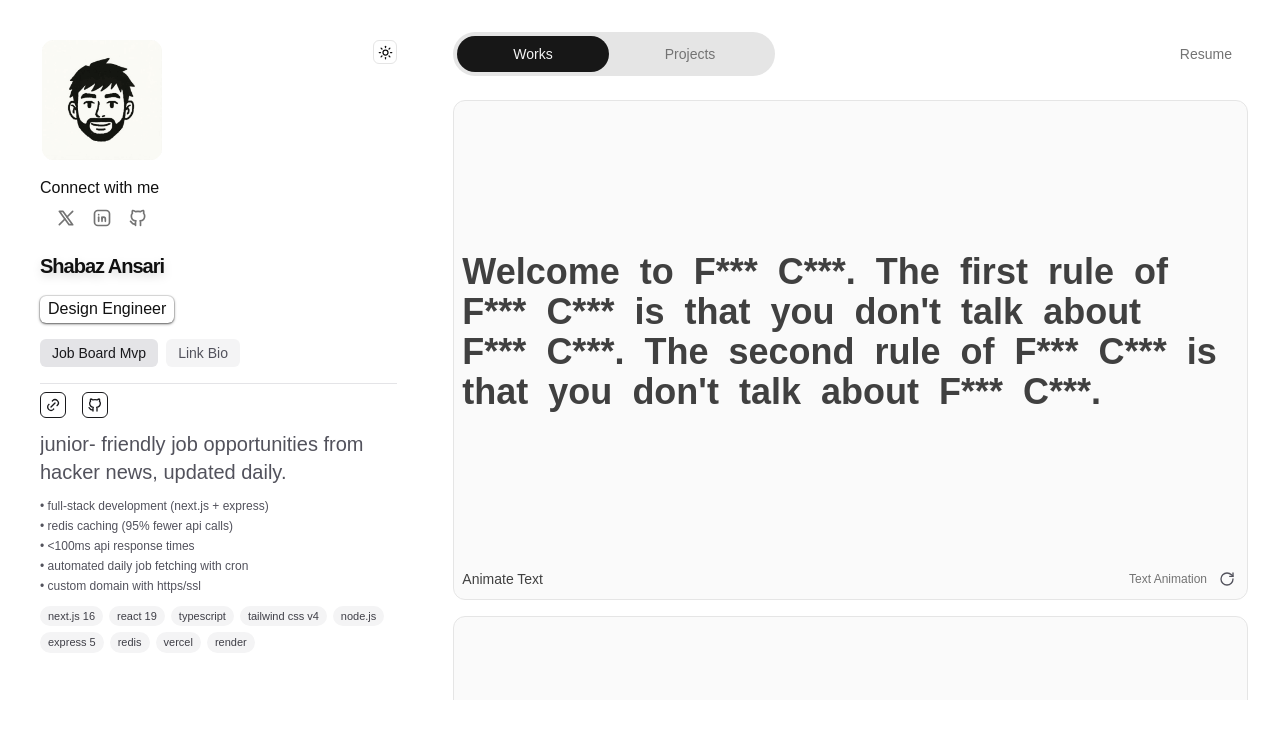
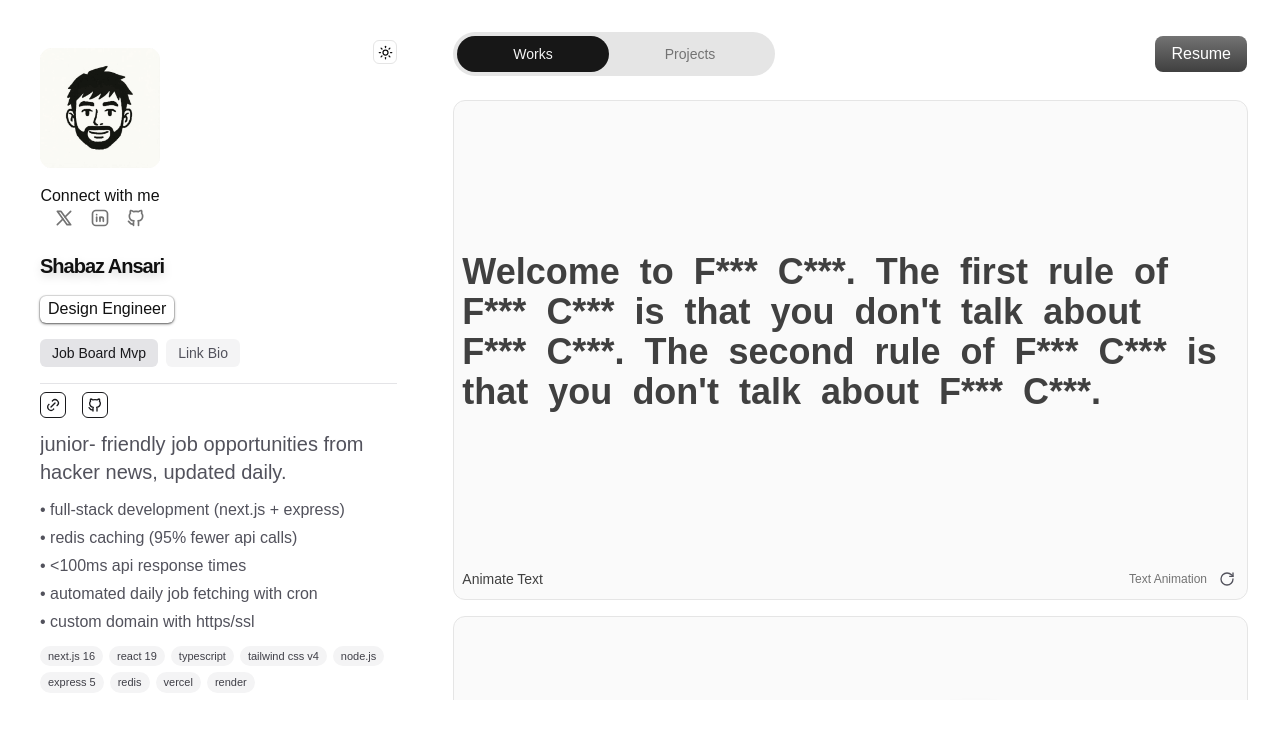
Before and after one commit to Kise07/Minimal-Portfolio, a Next.js app: page / in a window 1280 px wide. Shown: the top 738 px of the page. Built offline with nearby package versions, Linux system fonts and the light colour scheme.

Commit message:
chore: little changes!
- Check the diff for all.

```diff
--- a/src/components/ui/profile.tsx
+++ b/src/components/ui/profile.tsx
@@ -17,7 +17,7 @@ export const Profile = ({ className }: { className?: string }) => {
       )}
     >
       <div className="flex w-full items-start justify-between">
-        <div className="flex flex-col items-center gap-4">
+        <div className="my-2 flex flex-col items-center gap-4">
           <Image
             src="/ava.png"
             alt="avatar"
--- a/src/components/ui/work-card.tsx
+++ b/src/components/ui/work-card.tsx
@@ -7,12 +7,11 @@ import {
   CardsGrid,
   DotPatterns,
   ExpendedButtons,
-  FirstSkeletonOne,
   FirstSkeletonTwo,
   HoverExit,
   InfiniteSliderVertical,
   LayoutCards,
-  MagneticButton,
+  MagneticButtonDemo,
   MovingAvatar,
   NavbarLayout,
   SecondSkeletonOne,
@@ -66,17 +65,12 @@ export const WORKS = [
   { name: "Animate Text", category: "Text Animation", component: AnimateText },
   {
     name: "Web UI-1",
-    category: "Cards Designs",
-    component: FirstSkeletonOne,
-  },
-  {
-    name: "Web UI-2",
     category: "Card Hover Effect",
     component: FirstSkeletonTwo,
   },
   {
-    name: "Web UI-3",
-    category: "Card Hover Effect",
+    name: "Web UI-2",
+    category: "Card Auto Effect",
     component: SecondSkeletonOne,
   },
   {
@@ -107,7 +101,7 @@ export const WORKS = [
   {
     name: "Magnetic Button",
     category: "Cursor Interaction",
-    component: MagneticButton,
+    component: MagneticButtonDemo,
   },
   {
     name: "Text Loop",
@@ -142,7 +136,6 @@ export const WORKS = [
     component: MovingAvatar,
   },
   { name: "Cards Grid", category: "Layout Animation", component: CardsGrid },
-  { name: "Layout Cards", category: "Shared Layout", component: LayoutCards },
   {
     name: "Expanded Buttons",
     category: "Toggle Animation",
--- a/src/components/ui/work.tsx
+++ b/src/components/ui/work.tsx
@@ -6,6 +6,7 @@ import { motion } from "motion/react";
 
 import { cn } from "@/lib/utils";
 
+import { MagneticButton } from "../work";
 import { TransitionPanel } from "../work/minimal/transition-panel";
 import { ProjectCard, PROJECTS } from "./project-card";
 import { ResumeViewer } from "./resume-viewer";
@@ -33,7 +34,7 @@ export const Works = ({ className }: { className?: string }) => {
               }}
               onMouseEnter={() => setHoveredTab(index)}
               onMouseLeave={() => setHoveredTab(null)}
-              className="relative z-20 px-4 py-2 text-sm font-medium"
+              className="relative z-20 rounded-full px-4 py-2 text-sm font-medium"
             >
               {(hoveredTab === index || activeTab === index) && (
                 <motion.div
@@ -45,7 +46,7 @@ export const Works = ({ className }: { className?: string }) => {
               )}
               <span
                 className={cn(
-                  "relative z-20 px-10 py-20 transition-colors duration-200",
+                  "relative z-20 px-10 transition-colors duration-200",
                   activeTab === index && !showResume
                     ? "text-sm font-medium text-neutral-100 dark:text-neutral-900"
                     : "text-sm font-medium text-neutral-500 dark:text-neutral-400"
@@ -58,17 +59,13 @@ export const Works = ({ className }: { className?: string }) => {
         </div>
 
         {/* Resume button */}
-        <button
+        <MagneticButton
           onClick={() => setShowResume(true)}
-          className={cn(
-            "rounded-full px-4 py-2 text-sm font-medium transition-colors",
-            showResume
-              ? "bg-neutral-900 text-neutral-100 dark:bg-neutral-100 dark:text-neutral-900"
-              : "text-neutral-500 hover:bg-neutral-200 hover:text-neutral-900 dark:text-neutral-400 dark:hover:bg-neutral-800 dark:hover:text-neutral-100"
-          )}
+          active={showResume}
+          className="px-4 py-1.5"
         >
           Resume
-        </button>
+        </MagneticButton>
       </div>
 
       {/* Content */}
--- a/src/components/work/index.ts
+++ b/src/components/work/index.ts
@@ -17,7 +17,6 @@ export { StackCards } from "./arc/arc-stack-cards";
 // layouts components
 export { CardsGrid } from "./layouts/cards-grid-layout";
 export { ExpendedButtons } from "./layouts/expanded-btn";
-export { LayoutCards } from "./layouts/layout-cards";
 export { NavbarLayout } from "./layouts/layout-nav";
 export { MovingAvatar } from "./layouts/moving-avatar";
 export { NavSmooth } from "./layouts/nav-smooth";
@@ -26,20 +25,19 @@ export { NavSmooth } from "./layouts/nav-smooth";
 export { DotPatterns } from "./minimal/dot-patterns";
 export { HoverWave as HoverWaveStyle } from "./minimal/hover-wave";
 export { InfiniteSliderVertical } from "./minimal/infinite-slider";
-export { MagneticButton } from "./minimal/magnetic-button";
+export { MagneticButton, MagneticButtonDemo } from "./minimal/magnetic-button";
 export { default as StackedItemsStyle } from "./minimal/stacked-hover-items";
 export { TextLoopBasic } from "./minimal/text-loop";
 export { TabsTransitionPanel } from "./minimal/transition-panel";
 
 // react-animations
 export { ButtonEffect } from "./react-animations/button-effect";
+export { SkewedButton } from "./react-animations/skewed-button";
 export { SkewedButtonSecond } from "./react-animations/skewed-button-types";
-export { SkewedButton } from "./react-animations/skewed-button";
 export { TransitionExploration } from "./react-animations/transition-exploration";
 
 // animated layouts
 // first
-export { FirstSkeletonOne } from "./features/skeleton-1/first";
 export { FirstSkeletonTwo } from "./features/skeleton-1/second";
 
 // second
--- a/src/components/work/layouts/layout-nav.tsx
+++ b/src/components/work/layouts/layout-nav.tsx
@@ -35,7 +35,7 @@ export const NavbarLayout = () => {
             key={item.href}
             type="button"
             onClick={() => setIsActive(item.href)}
-            className="relative rounded-full px-4 py-2 text-sm font-medium text-neutral-700 transition-colors duration-200 hover:text-neutral-400 dark:text-neutral-400 hover:dark:text-neutral-100"
+            className="relative rounded-full px-4 py-2 text-sm font-medium text-neutral-500 transition-colors duration-200 hover:text-neutral-900 dark:text-neutral-400 dark:hover:text-neutral-100"
           >
             {isActive === item.href ? <span /> : null}
             <span className="relative z-20">{item.title}</span>
--- a/src/components/work/minimal/links.tsx
+++ b/src/components/work/minimal/links.tsx
@@ -6,22 +6,18 @@ import {
   IconBrandX,
 } from "@tabler/icons-react";
 
-import { Dots } from "./dot-patterns";
-
 export const UsersLinks = () => {
   return (
-    <Dots className="px-4 py-2">
     <div className="flex items-center justify-center gap-4">
       <Link href="https://x.com/sebas_azmi07">
-          <IconBrandX className="size-5 text-neutral-500 hover:text-neutral-900" />
+        <IconBrandX className="size-5 text-neutral-500 hover:text-neutral-900 dark:text-neutral-400 dark:hover:text-neutral-100" />
       </Link>
       <Link href="https://linkedin.com/in/kise07">
-          <IconBrandLinkedin className="size-5 text-neutral-500 hover:text-neutral-900" />
+        <IconBrandLinkedin className="size-5 text-neutral-500 hover:text-neutral-900 dark:text-neutral-400 dark:hover:text-neutral-100" />
       </Link>
       <Link href="https://github.com/kise07">
-          <IconBrandGithub className="size-5 text-neutral-500 hover:text-neutral-900" />
+        <IconBrandGithub className="size-5 text-neutral-500 hover:text-neutral-900 dark:text-neutral-400 dark:hover:text-neutral-100" />
       </Link>
     </div>
-    </Dots>
   );
 };
--- a/src/components/work/minimal/magnetic-button.tsx
+++ b/src/components/work/minimal/magnetic-button.tsx
@@ -4,10 +4,30 @@ import { type MouseEvent, useRef, useState } from "react";
 
 import { motion } from "motion/react";
 
+import { cn } from "@/lib/utils";
+
 const STRENGTH = 1;
 const MAX_DISTANCE = 200;
 
-function MagneticButton() {
+export const MagneticButtonDemo = () => {
+  return (
+    <div className="flex h-full w-full items-center justify-center">
+      <MagneticButton>Magnetic Button</MagneticButton>
+    </div>
+  );
+};
+
+function MagneticButton({
+  children,
+  className,
+  onClick,
+  active,
+}: {
+  children?: React.ReactNode;
+  className?: string;
+  onClick?: () => void;
+  active?: boolean;
+}) {
   const [position, setPosition] = useState({ x: 0, y: 0 });
   const ref = useRef<HTMLDivElement>(null);
 
@@ -37,7 +57,6 @@ function MagneticButton() {
   const hasMoved = position.x !== 0 || position.y !== 0;
 
   return (
-    <div className="flex h-full w-full items-center justify-center">
     <div
       className="rounded-lg border border-dashed transition-colors duration-500 [--show-color:var(--color-neutral-500)] dark:[--show-color:var(--color-neutral-600)]"
       style={{
@@ -59,11 +78,19 @@ function MagneticButton() {
           mass: 0.1,
         }}
       >
-          <button className="relative rounded-lg bg-linear-to-b from-neutral-500 to-neutral-700 px-4 py-2 font-medium text-white transition duration-200 active:scale-98">
-            Magnetic Button
+        <button
+          onClick={onClick}
+          className={cn(
+            "relative rounded-lg bg-linear-to-b from-neutral-500 to-neutral-700 px-4 py-2 font-medium text-white transition duration-200 active:scale-98",
+            active
+              ? "bg-neutral-900 text-neutral-100 dark:bg-neutral-100 dark:text-neutral-900"
+              : "bg-linear-to-b from-neutral-500 to-neutral-700 text-white",
+            className
+          )}
+        >
+          {children}
         </button>
       </motion.div>
-      </div>
     </div>
   );
 }
--- a/src/components/work/minimal/transition-panel.tsx
+++ b/src/components/work/minimal/transition-panel.tsx
@@ -110,7 +110,7 @@ export function TabsTransitionPanel() {
               </div>
 
               <p className="text-xl">{item.description}</p>
-              <ul className="space-y-1 text-xs">
+              <ul className="space-y-1 text-base">
                 {item.highlights.map((point, i) => (
                   <li key={i}>• {point}</li>
                 ))}
@@ -119,7 +119,7 @@ export function TabsTransitionPanel() {
                 {item.tech.map((t, i) => (
                   <span
                     key={i}
-                    className="rounded-full bg-zinc-100 px-2 py-0.5 text-[11px] text-zinc-700 dark:bg-zinc-800 dark:text-zinc-300"
+                    className="rounded-full bg-zinc-100 px-2 py-0.5 text-[11px] font-medium text-zinc-700 dark:bg-zinc-800 dark:text-zinc-300"
                   >
                     {t}
                   </span>
```
Lines whose indentation alone changed are shown as unchanged.
